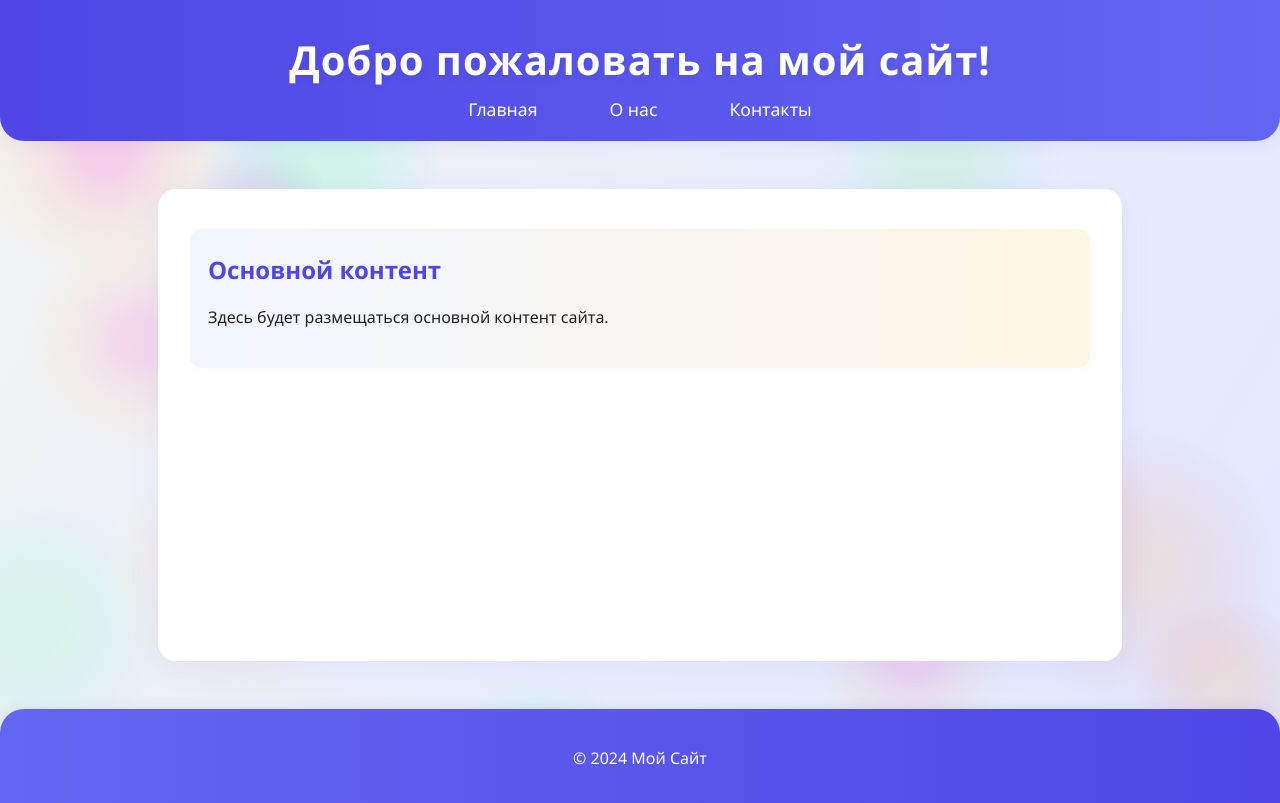
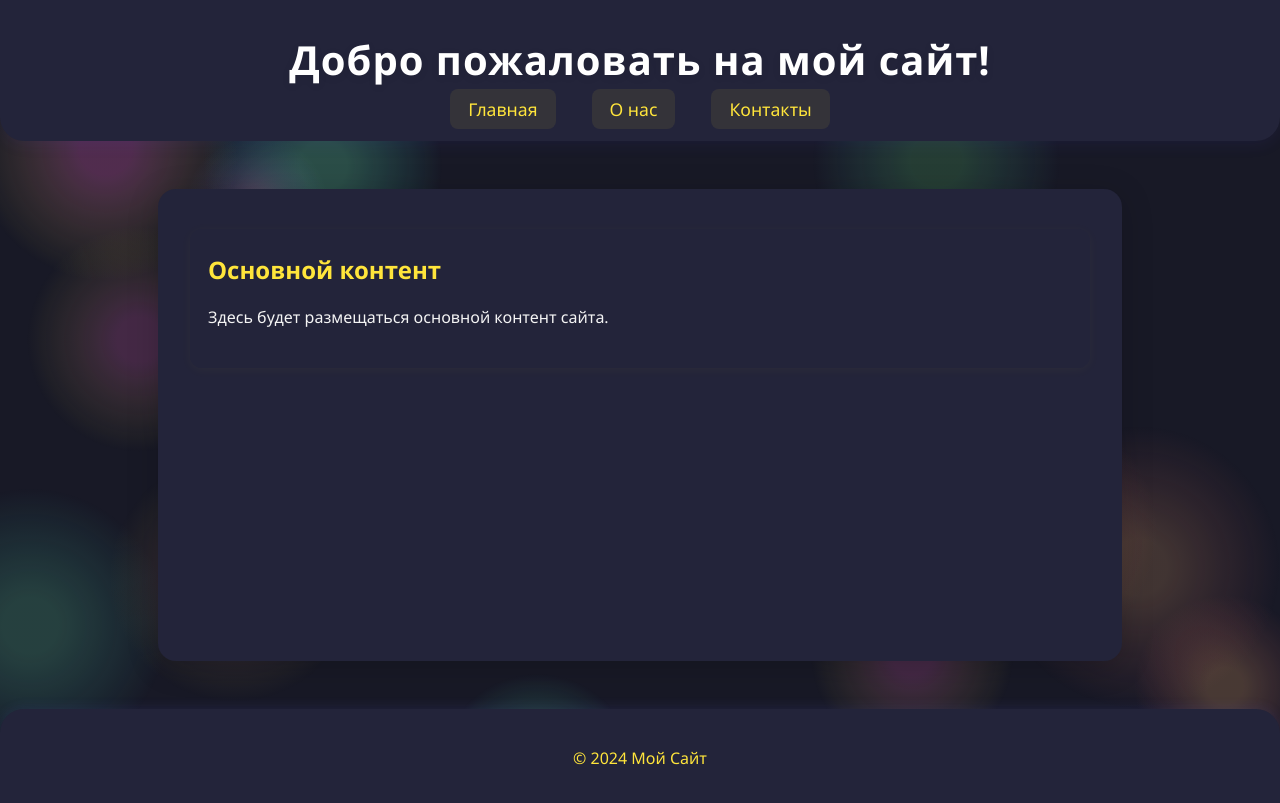
Before and after one commit to Nekto757/vibe-coding, a plain HTML site: page index.html in a window 1280 px wide. Drawn offline with Linux system fonts and the light colour scheme.

Commit message:
Update style.css

```diff
--- a/style.css
+++ b/style.css
@@ -1,13 +1,13 @@
 body {
     margin: 0;
     font-family: 'Segoe UI', Arial, Helvetica, sans-serif;
-    background: linear-gradient(120deg, #f4f4f4 0%, #e0e7ff 100%);
-    color: #222;
+    background: #181926;
+    color: #f4f4f4;
     min-height: 100vh;
 }
 
 header {
-    background: linear-gradient(90deg, #4f46e5 0%, #6366f1 100%);
+    background: linear-gradient(90deg, #23243a 0%, #23243a 100%);
     color: #fff;
     padding: 32px 0 20px 0;
     text-align: center;
@@ -35,7 +35,7 @@ nav ul {
 }
 
 nav a {
-    color: #fff;
+    color: #ffe53b;
     text-decoration: none;
     font-weight: 500;
     font-size: 1.1rem;
@@ -43,16 +43,17 @@ nav a {
     border-radius: 8px;
     transition: background 0.2s, color 0.2s, box-shadow 0.2s;
     position: relative;
+    background: rgba(255,229,59,0.08);
 }
 
 nav a:hover, nav a:focus {
-    background: #fff;
-    color: #4f46e5;
+    background: #ffe53b;
+    color: #23243a;
     box-shadow: 0 2px 8px rgba(99,102,241,0.12);
 }
 
 nav a.active {
-    background: #ff9800;
+    background: #ffb300;
     color: #fff;
     box-shadow: 0 2px 8px rgba(255,152,0,0.15);
 }
@@ -60,10 +61,10 @@ nav a.active {
 main {
     max-width: 900px;
     margin: 48px auto 0 auto;
-    background: #fff;
+    background: #23243a;
     padding: 40px 32px 32px 32px;
     border-radius: 18px;
-    box-shadow: 0 6px 32px rgba(99,102,241,0.08);
+    box-shadow: 0 6px 32px rgba(0,0,0,0.18);
     min-height: 400px;
     position: relative;
     z-index: 1;
@@ -78,9 +79,9 @@ main {
 section {
     margin-bottom: 32px;
     padding: 24px 18px;
-    background: linear-gradient(90deg, #f1f5ff 0%, #fef6e4 100%);
+    background: linear-gradient(90deg, #23243a 0%, #23243a 100%);
     border-radius: 12px;
-    box-shadow: 0 2px 12px rgba(255,152,0,0.04);
+    box-shadow: 0 2px 12px rgba(255,221,51,0.04);
     transition: box-shadow 0.2s;
 }
 
@@ -89,13 +90,13 @@ section:hover {
 }
 
 h2 {
-    color: #4f46e5;
+    color: #ffe53b;
     margin-top: 0;
 }
 
 button, .btn {
-    background: linear-gradient(90deg, #ff9800 0%, #fbbf24 100%);
-    color: #fff;
+    background: linear-gradient(90deg, #ffe53b 0%, #ffb300 100%);
+    color: #23243a;
     border: none;
     border-radius: 8px;
     padding: 10px 28px;
@@ -108,14 +109,15 @@ button, .btn {
 }
 
 button:hover, .btn:hover {
-    background: linear-gradient(90deg, #fbbf24 0%, #ff9800 100%);
+    background: linear-gradient(90deg, #ffb300 0%, #ffe53b 100%);
+    color: #181926;
     box-shadow: 0 4px 16px rgba(255,152,0,0.18);
     transform: translateY(-2px) scale(1.03);
 }
 
 footer {
-    background: linear-gradient(90deg, #6366f1 0%, #4f46e5 100%);
-    color: #fff;
+    background: linear-gradient(90deg, #23243a 0%, #23243a 100%);
+    color: #ffe53b;
     text-align: center;
     padding: 22px 0 18px 0;
     position: relative;
```
